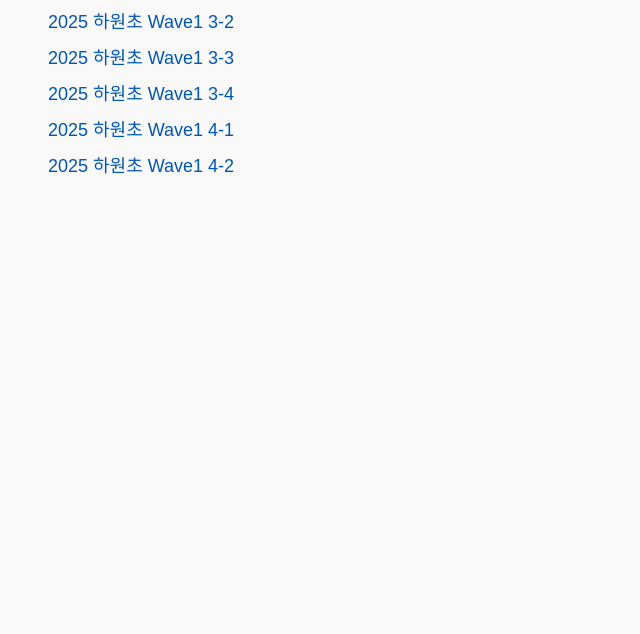
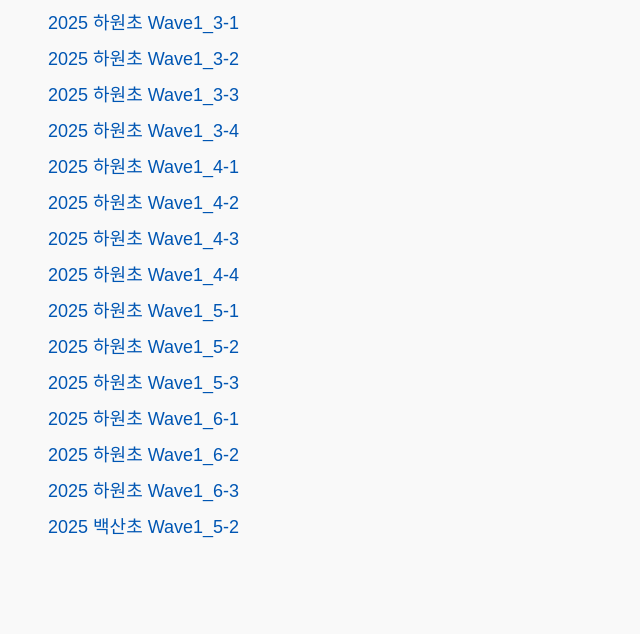
Before and after one commit to dahyun-danika/datacollection-peer, a plain HTML site: page index.html in a window 1280 px wide. Shown: the part 166-800 px from the top of the page, without its empty margins (0-640 px from the left). Drawn offline with Linux system fonts and the light colour scheme.

Commit message:
Refactor HTML structure and update content

```diff
--- a/index.html
+++ b/index.html
@@ -1,45 +1,38 @@
+<html>
+  <head><title>Test</title></head>
+  <body><h1>Hello from GitHub Pages!</h1></body>
 <!DOCTYPE html>
 <html lang="ko">
 <head>
   <meta charset="UTF-8">
   <title>학생 네트워크 시각화</title>
   <style>
-    body {
-      font-family: sans-serif;
-      padding: 40px;
-      background: #f9f9f9;
-    }
-    h1 {
-      color: #333;
-    }
-    ul {
-      list-style: none;
-      padding: 0;
-    }
-    li {
-      margin: 10px 0;
-    }
-    a {
-      text-decoration: none;
-      font-size: 18px;
-      color: #0056b3;
-    }
-    a:hover {
-      text-decoration: underline;
-    }
+    body { font-family: sans-serif; padding: 40px; background: #f9f9f9; }
+    h1 { color: #333; }
+    ul { list-style: none; padding: 0; }
+    li { margin: 10px 0; }
+    a { text-decoration: none; font-size: 18px; color: #0056b3; }
+    a:hover { text-decoration: underline; }
   </style>
 </head>
-
 <body>
   <h1>📘 학생 네트워크 시각화 목록</h1>
-
   <ul>
-    <li><a href="2025 하원초 Wave1_3-1(응답).html">2025 하원초 Wave1 3-1</a></li>
-    <li><a href="2025 하원초 Wave1_3-2(응답).html">2025 하원초 Wave1 3-2</a></li>
-    <li><a href="2025 하원초 Wave1_3-3(응답).html">2025 하원초 Wave1 3-3</a></li>
-    <li><a href="2025 하원초 Wave1_3-4(응답).html">2025 하원초 Wave1 3-4</a></li>
-    <li><a href="2025 하원초 Wave1_4-1(응답).html">2025 하원초 Wave1 4-1</a></li>
-    <li><a href="2025 하원초 Wave1_4-2(응답).html">2025 하원초 Wave1 4-2</a></li>
+    <li><a href="2025 하원초 Wave1_3-1(응답).html">2025 하원초 Wave1_3-1</a></li>
+    <li><a href="2025 하원초 Wave1_3-2(응답).html">2025 하원초 Wave1_3-2</a></li>
+    <li><a href="2025 하원초 Wave1_3-3(응답).html">2025 하원초 Wave1_3-3</a></li>
+    <li><a href="2025 하원초 Wave1_3-4(응답).html">2025 하원초 Wave1_3-4</a></li>
+    <li><a href="2025 하원초 Wave1_4-1(응답).html">2025 하원초 Wave1_4-1</a></li>
+    <li><a href="2025 하원초 Wave1_4-2(응답).html">2025 하원초 Wave1_4-2</a></li>
+    <li><a href="2025 하원초 Wave1_4-3(응답).html">2025 하원초 Wave1_4-3</a></li>
+    <li><a href="2025 하원초 Wave1_4-4(응답).html">2025 하원초 Wave1_4-4</a></li>
+    <li><a href="2025 하원초 Wave1_5-1(응답).html">2025 하원초 Wave1_5-1</a></li>
+    <li><a href="2025 하원초 Wave1_5-2(응답).html">2025 하원초 Wave1_5-2</a></li>
+    <li><a href="2025 하원초 Wave1_5-3(응답).html">2025 하원초 Wave1_5-3</a></li>
+    <li><a href="2025 하원초 Wave1_6-1(응답).html">2025 하원초 Wave1_6-1</a></li>
+    <li><a href="2025 하원초 Wave1_6-2(응답).html">2025 하원초 Wave1_6-2</a></li>
+    <li><a href="2025 하원초 Wave1_6-3(응답).html">2025 하원초 Wave1_6-3</a></li>
+    <li><a href="2025 백산초 Wave1_5-2(응답).html">2025 백산초 Wave1_5-2</a></li>
   </ul>
 </body>
 </html>
```
